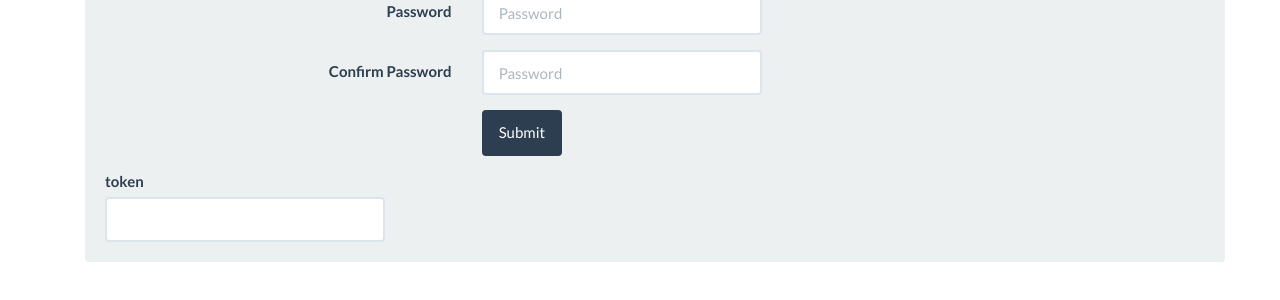
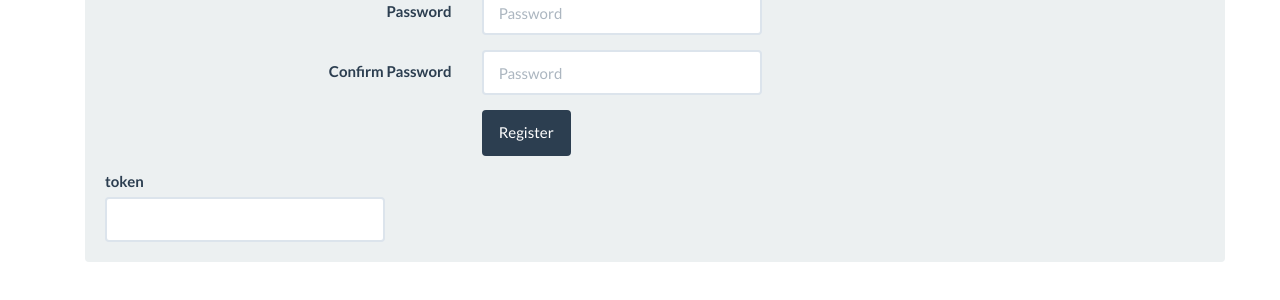
Before and after one commit to tonyhristov/Software-Engineering-at-SoftUni, a Symfony app: template PHP-MVC-Frameworks/Blog_Introduction_to_Symfony/app/Resources/views/users/register.html.twig in a window 1280 px wide. Shown: the part 285-585 px from the top of the page. Run offline with Twig, Linux system fonts and the light colour scheme; the template is opened without the code that fills it, so the values that code supplies are empty; form fields are guessed from the names that the template uses; some libraries are stand-ins or nearby versions.

Commit message:
Exercise

```diff
--- a/PHP-MVC-Frameworks/Blog_Introduction_to_Symfony/app/Resources/views/users/register.html.twig
+++ b/PHP-MVC-Frameworks/Blog_Introduction_to_Symfony/app/Resources/views/users/register.html.twig
@@ -35,7 +35,7 @@
                     <div class="form-group">
                         <div class="col-sm-4 col-sm-offset-4">
                             {#<a class="btn btn-default" href="{{ path('blog_index') }}">Cancel</a>#}
-                            <button type="submit" class="btn btn-primary">Submit</button>
+                            <button type="submit" class="btn btn-primary">Register</button>
                         </div>
                     </div>
 
```
